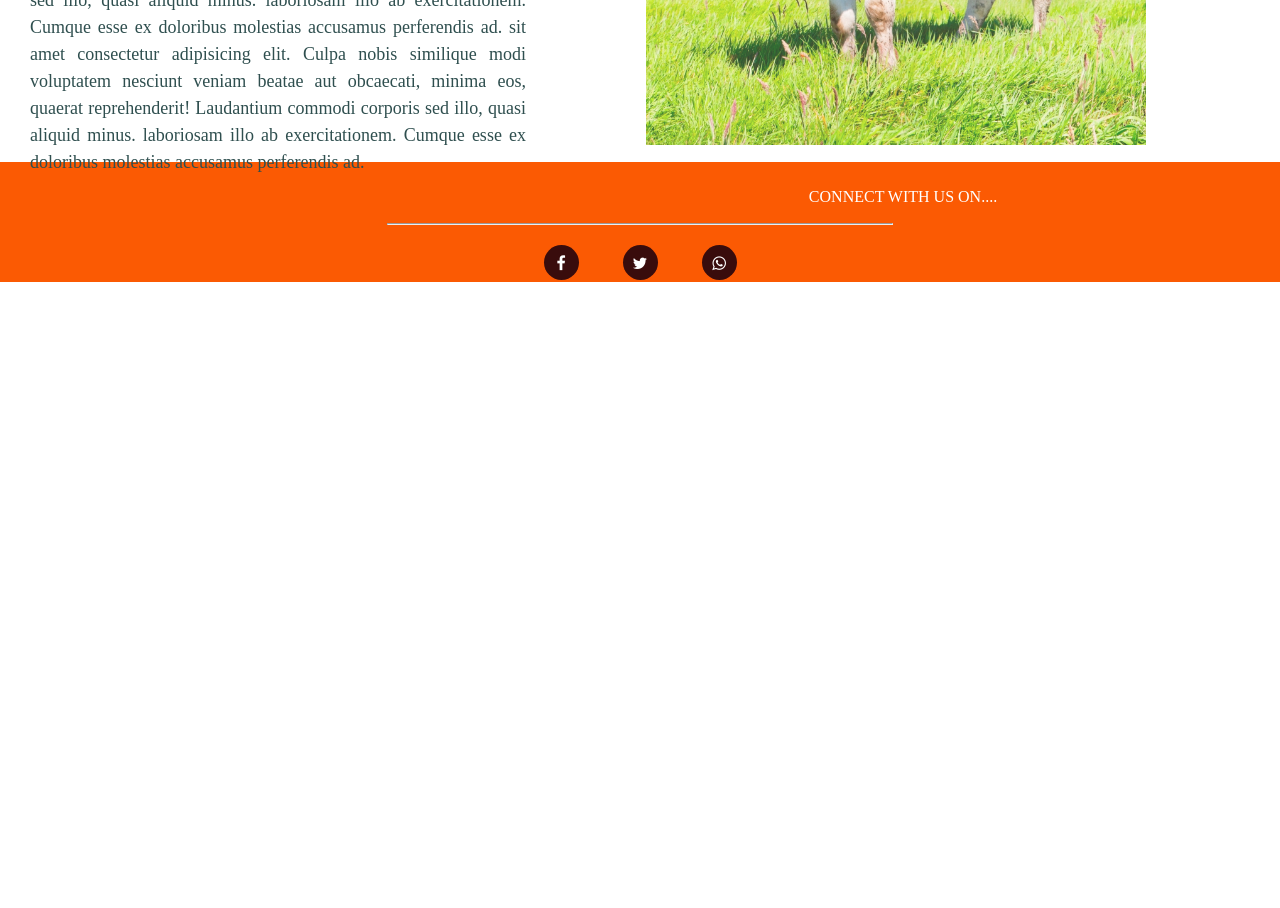
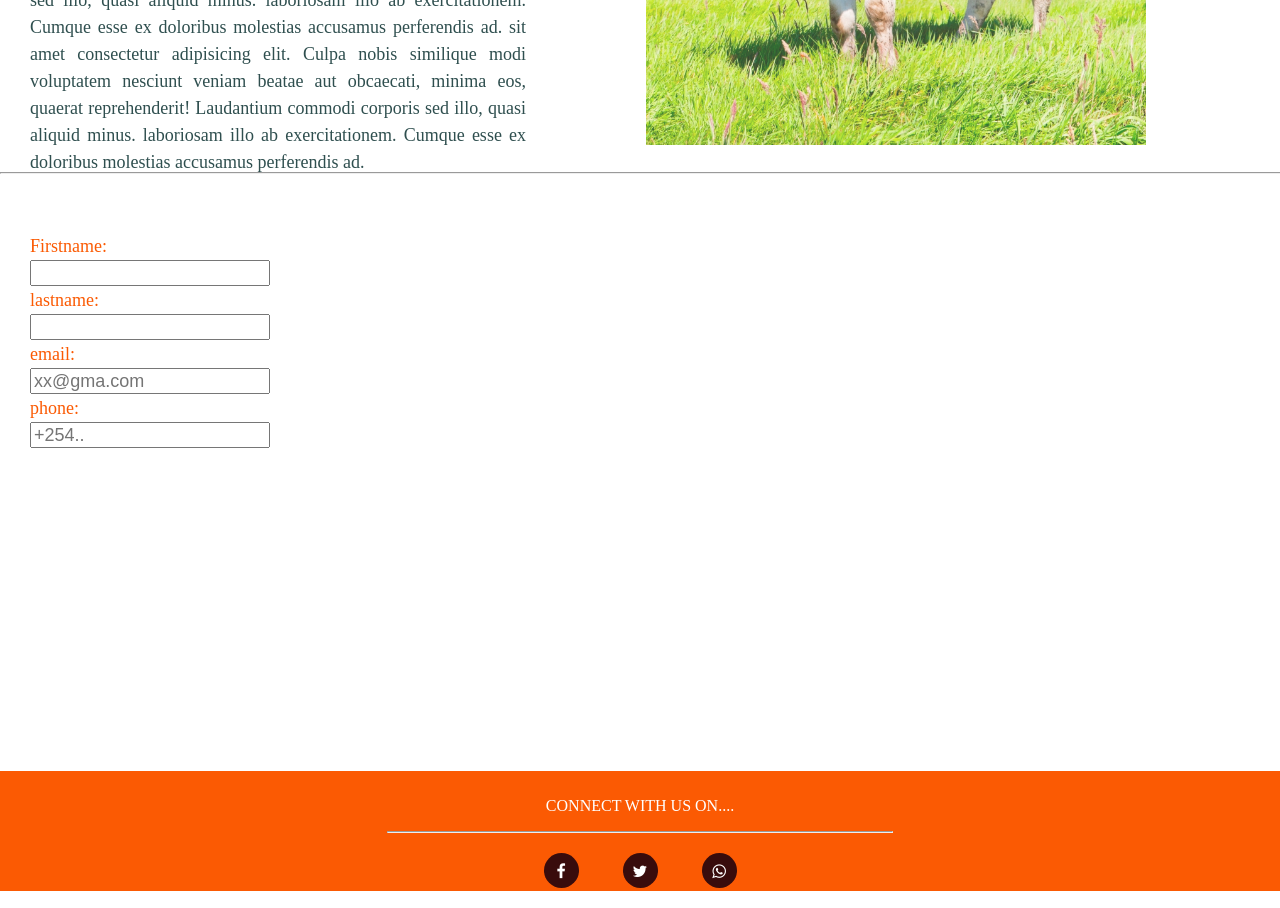
Before and after one commit to 96lauren/farmiaweb, a plain HTML site: page index.html in a window 1280 px wide. Shown: the part 1668-2576 px from the top of the page. Before the commit the page ends 1968 px from the top, so only its background shows below. Drawn offline with Linux system fonts and the light colour scheme.

Commit message:
included form

```diff
--- a/index.html
+++ b/index.html
@@ -8,7 +8,7 @@
     <link rel="stylesheet" href="https://cdnjs.cloudflare.com/ajax/libs/font-awesome/4.7.0/css/font-awesome.min.css">
     <link rel="stylesheet" type="text/css" media="screen" href="main.css" />
     <link rel="stylesheet" type="text/css" media="screen" href="normalize.css" />
-
+    <script src="main.js"></script>
 
 </head>
 <body>
@@ -100,6 +100,29 @@
 
         </div>
 
+        <hr style="width:100%; margin:20px 0 10px 0;">
+    <br>
+
+        <div id="contacts">
+            <div class="content">
+                <form action="">
+                    <label for="">Firstname:</label> <br>
+                    <input type="text"><br>
+                    <label for="">lastname: </label> <br>
+                    <input type=""><br>
+                    <label for="">email: </label> <br>
+                    <input type="text" placeholder="xx@gma.com"><br>
+                    <label for="">phone:</label> <br>
+                    <input type="text" placeholder="+254..">
+
+
+                </form>
+
+            </div>
+
+        </div>
+        <br>
+
 
 
 
--- a/main.css
+++ b/main.css
@@ -65,6 +65,16 @@ h1{
     margin-bottom: 10px;
 }
 
+#contacts{
+    widows: 100%;
+    min-height: 500px;
+    padding: 20px;
+    margin-bottom: 10px;
+}
+label{
+    color:rgb(251, 90,3);
+}
+
 
 
 footer{
```
